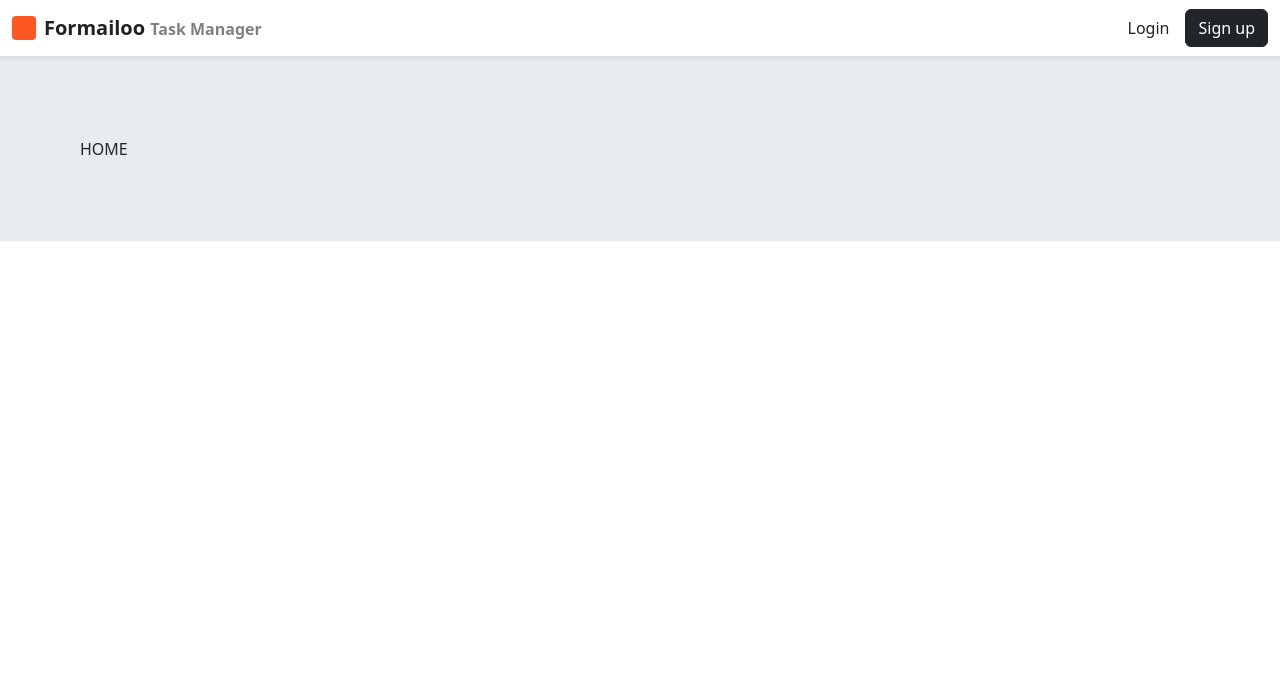
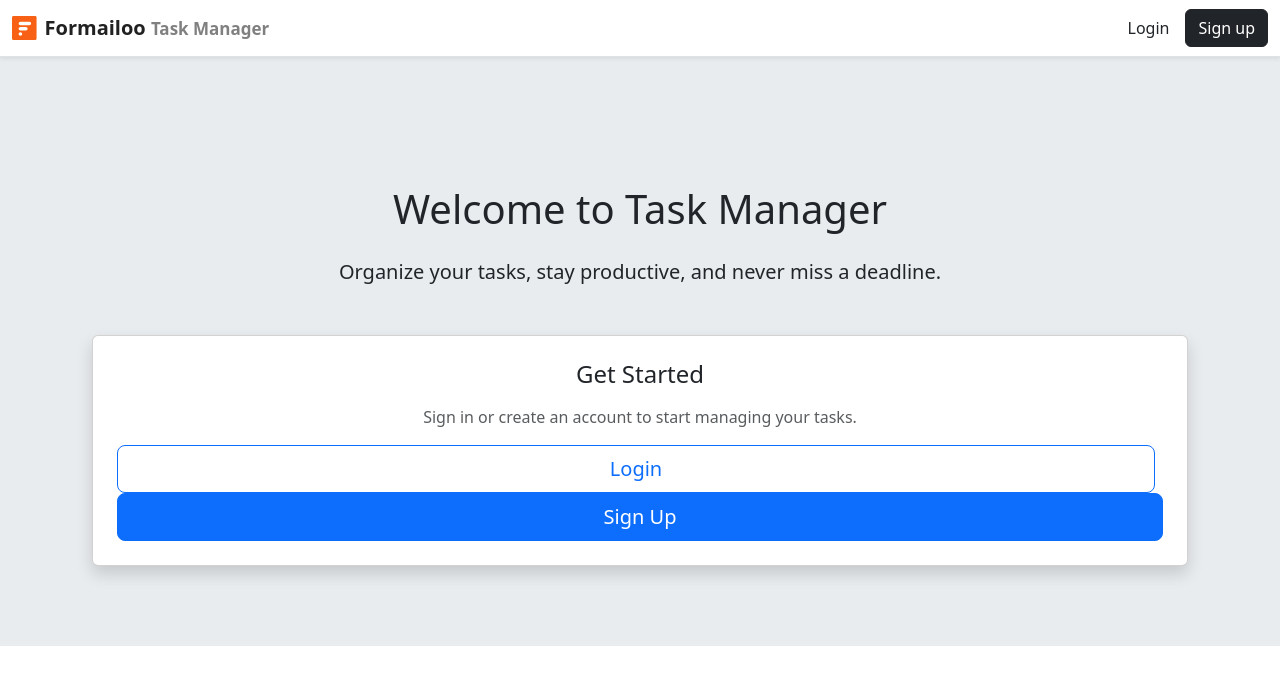
Before and after one commit to amirdev1883/Django-Internship-Assignment-, a Django app: page /tasks/home/ in a window 1280 px wide. Shown: the top 685 px of the page. Run offline with Django 5.2, Linux system fonts and the light colour scheme.

Commit message:
update : made some change in tamplates log and dashbord pic in home page and fix static file for tasks app

```diff
--- a/tasks/templates/tasks/index.html
+++ b/tasks/templates/tasks/index.html
@@ -1,4 +1,31 @@
-{% extends 'base.html' %}
+{% extends "base.html" %}
+{% load static %}
 {% block content %}
-HOME
+<div class="container mt-5">
+  <div class="text-center">
+    <h1 class="mb-4">Welcome to Task Manager</h1>
+    <p class="lead">Organize your tasks, stay productive, and never miss a deadline.</p>
+  </div>
+
+  {% if user.is_authenticated %}
+  <div class="card shadow mt-5 p-4 text-center">
+    <img src="{% static 'images/dashboard_icon.jpg' %}"
+         alt="Dashboard Icon"
+         class="img-fluid mx-auto d-block mb-3"
+         style="max-width: 100px;">
+    <h4 class="mb-3">Your Dashboard</h4>
+    <p class="text-muted">View and manage all your tasks from one place.</p>
+    <a href="{% url 'tasks:task_list' %}" class="btn btn-primary btn-lg">
+      Go to My Dashboard
+    </a>
+  </div>
+  {% else %}
+  <div class="card shadow mt-5 p-4 text-center">
+    <h4 class="mb-3">Get Started</h4>
+    <p class="text-muted">Sign in or create an account to start managing your tasks.</p>
+    <a href="{% url 'accounts:user_login' %}" class="btn btn-outline-primary btn-lg me-2">Login</a>
+    <a href="{% url 'accounts:user_register' %}" class="btn btn-primary btn-lg">Sign Up</a>
+  </div>
+  {% endif %}
+</div>
 {% endblock %}
--- a/templates/inc/navbar.html
+++ b/templates/inc/navbar.html
@@ -1,13 +1,21 @@
 <nav class="navbar navbar-expand-lg bg-white border-bottom shadow-sm">
   <div class="container-fluid">
+    <a href="{% url "tasks:home" %}" class="navbar-brand d-flex align-items-center" style="gap: 8px;">
+      <!-- Trimmed SVG: only the icon, tight viewBox -->
+      <svg
+        viewBox="0 0 28.665 28"
+        height="24"  <!-- control size -->
+        aria-hidden="true"
+        style="display:inline-block; vertical-align:middle;">
+        <path d="M26.8735 0H1.79157C0.802111 0 0 0.783502 0 1.75V26.25C0 27.2165 0.802111 28 1.79157 28H26.8735C27.8629 28 28.665 27.2165 28.665 26.25V1.75C28.665 0.783502 27.8629 0 26.8735 0Z" fill="#F76015"/>
+        <path fill-rule="evenodd" clip-rule="evenodd" d="M9.87603 6.69922C8.71697 6.69922 7.77734 7.61705 7.77734 8.74921C7.77734 9.88142 8.71697 10.7992 9.87603 10.7992H20.2159C21.375 10.7992 22.3146 9.88142 22.3146 8.74921C22.3146 7.61705 21.375 6.69922 20.2159 6.69922H9.87603ZM7.77734 14.8493C7.77734 13.7171 8.71693 12.7992 9.87603 12.7992H16.1209C17.28 12.7992 18.2196 13.7171 18.2196 14.8493C18.2196 15.9814 17.28 16.8993 16.1209 16.8993H9.87603C8.71693 16.8993 7.77734 15.9814 7.77734 14.8493ZM7.77734 20.8992C7.77734 19.7947 8.69404 18.8993 9.82483 18.8993C10.9556 18.8993 11.8723 19.7947 11.8723 20.8992V20.9993C11.8723 22.1038 10.9556 22.9992 9.82483 22.9992C8.69404 22.9992 7.77734 22.1038 7.77734 20.9993V20.8992Z" fill="white"/>
+      </svg>
 
-      <!-- Logo and Brand -->
-      <a href="#" class="navbar-brand d-flex align-items-center">
-        <div style="width: 24px; height: 24px; background-color: #ff5722; display: inline-block; border-radius: 4px; margin-right: 8px;"></div>
-        <span style="font-weight: bold; color: #212121;">Formailoo <span style="font-size: 0.8em; color: gray;">Task Manager</span> </span>
+      <span style="font-weight:700; color:#212121;">
+        Formailoo <span style="font-size:.85em; color:gray;">Task Manager</span>
+      </span>
     </a>
 
-      <!-- Right side links -->
     {% if not request.user.is_authenticated %}
     <div class="d-flex align-items-center ms-auto">
       <a href="{% url 'accounts:user_login' %}" class="me-3 text-dark text-decoration-none">Login</a>
@@ -15,9 +23,8 @@
     </div>
     {% else %}
     <div class="d-flex align-items-center ms-auto">
-        <a href= "{% url 'accounts:user_logout' %}" class="btn btn-dark">Logout</a>
+      <a href="{% url 'accounts:user_logout' %}" class="btn btn-dark">Logout</a>
     </div>
     {% endif %}
-
   </div>
 </nav>
```
Also changed, not shown: tasks/static/images/dashboard_icon.jpg (added). Lines whose indentation alone changed are shown as unchanged.
